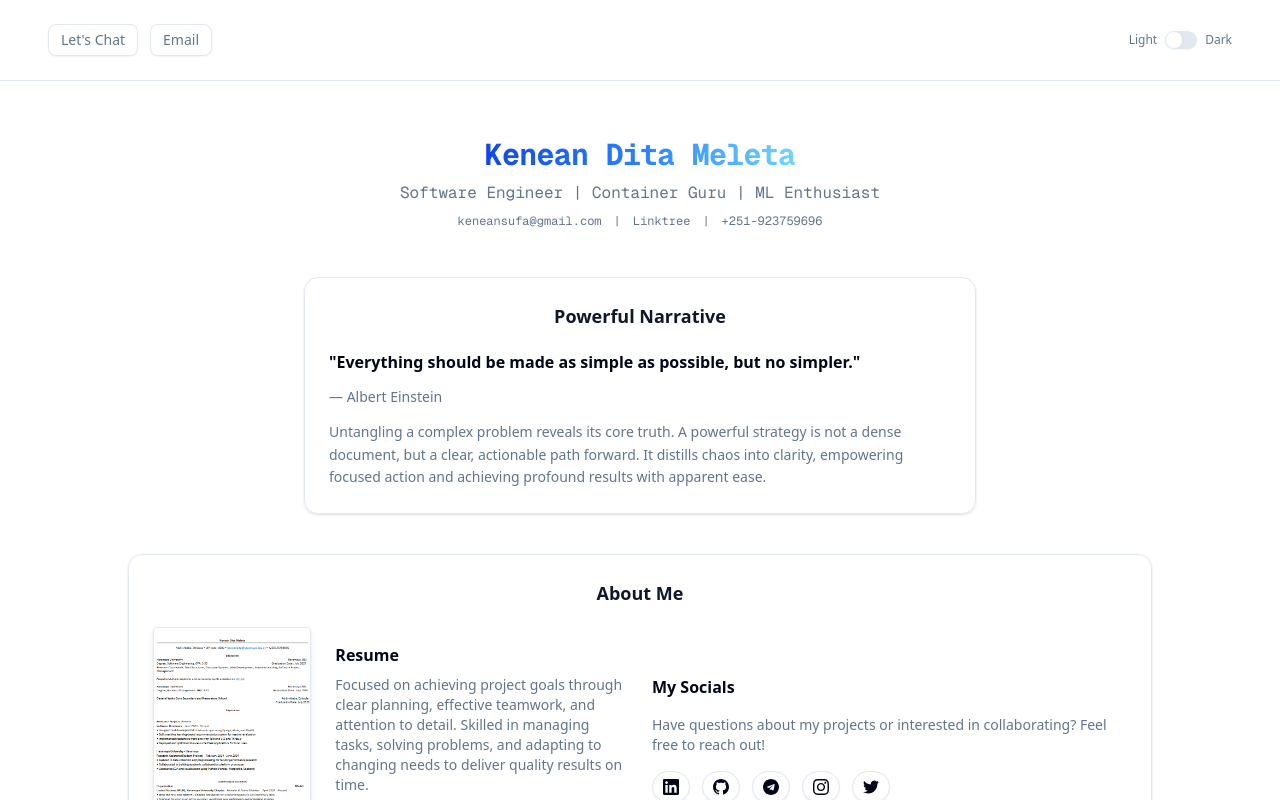
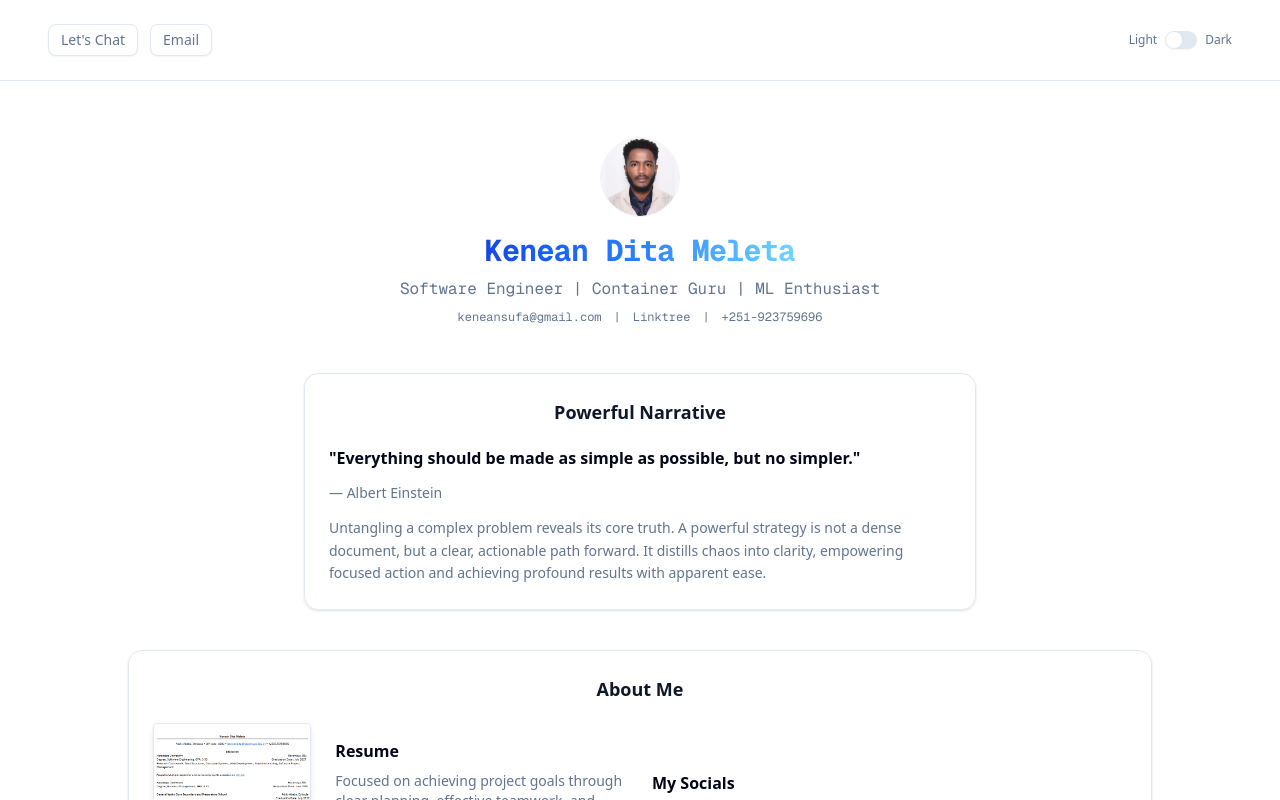
Before and after one commit to KeneanDita/Portfolio, a Next.js app: page / in a window 1280 px wide. Shown: the top 800 px of the page. Built offline with nearby package versions, Linux system fonts and the light colour scheme.

Commit message:
Restore headshot image display in Home component

```diff
--- a/src/app/page.js
+++ b/src/app/page.js
@@ -90,9 +90,15 @@ export default function Home() {
       <header
         className={`mb-12 flex flex-col items-center text-center gap-2 ${geistMono.variable} font-mono`}
       >
-        {/* <div className="rounded-full border border-muted bg-gradient-to-br from-slate-100 to-slate-200 dark:from-slate-800 dark:to-slate-900 w-20 h-20 flex items-center justify-center mb-2 overflow-hidden">
-          <Image src="/headshot.png" alt="Kenean Dita Meleta" width={80} height={80} className="object-cover w-full h-full" />
-        </div> */}
+        <div className="rounded-full border border-muted bg-gradient-to-br from-slate-100 to-slate-200 dark:from-slate-800 dark:to-slate-900 w-20 h-20 flex items-center justify-center mb-2 overflow-hidden">
+          <Image
+            src="/headshot.png"
+            alt="Kenean Dita Meleta"
+            width={80}
+            height={80}
+            className="object-cover w-full h-full"
+          />
+        </div>
         <h1 className="text-3xl font-bold tracking-tight bg-gradient-to-r from-blue-700 via-blue-500 to-sky-300 bg-clip-text text-transparent">
           Kenean Dita Meleta
         </h1>
```
